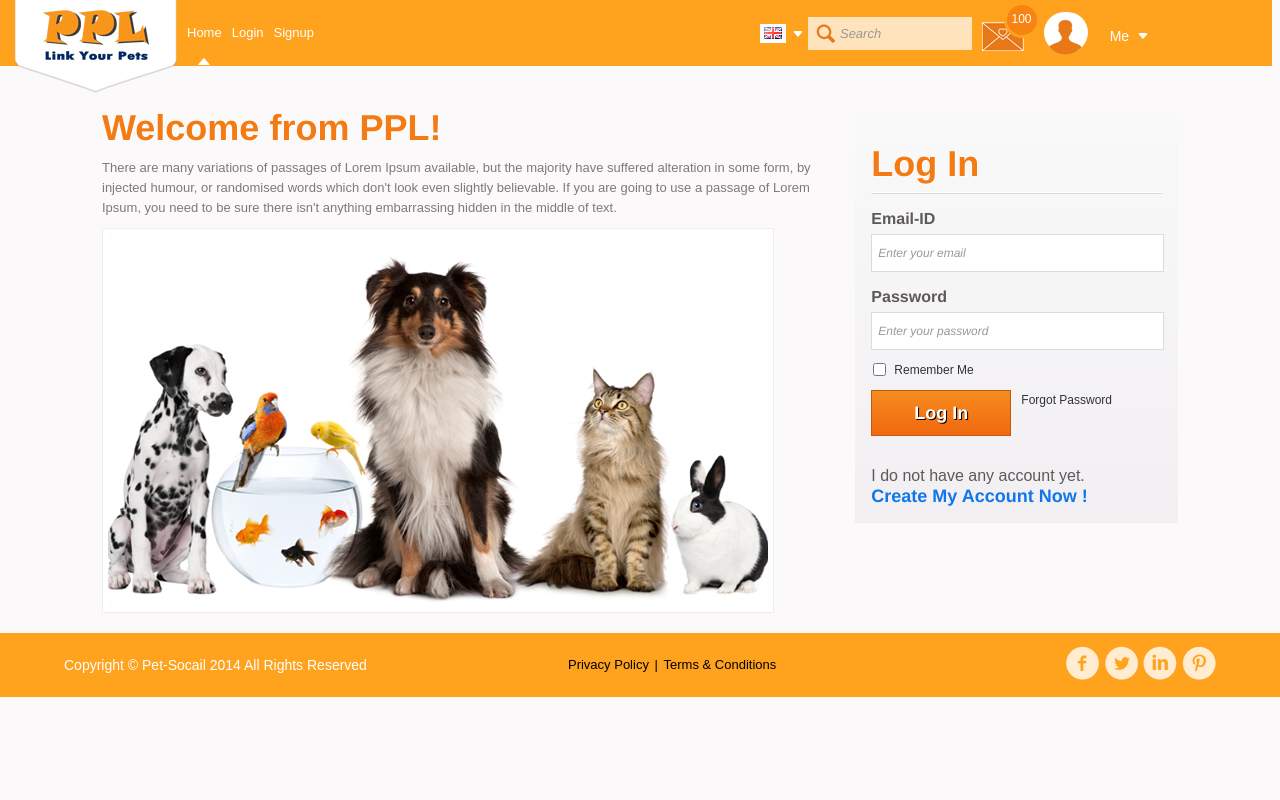
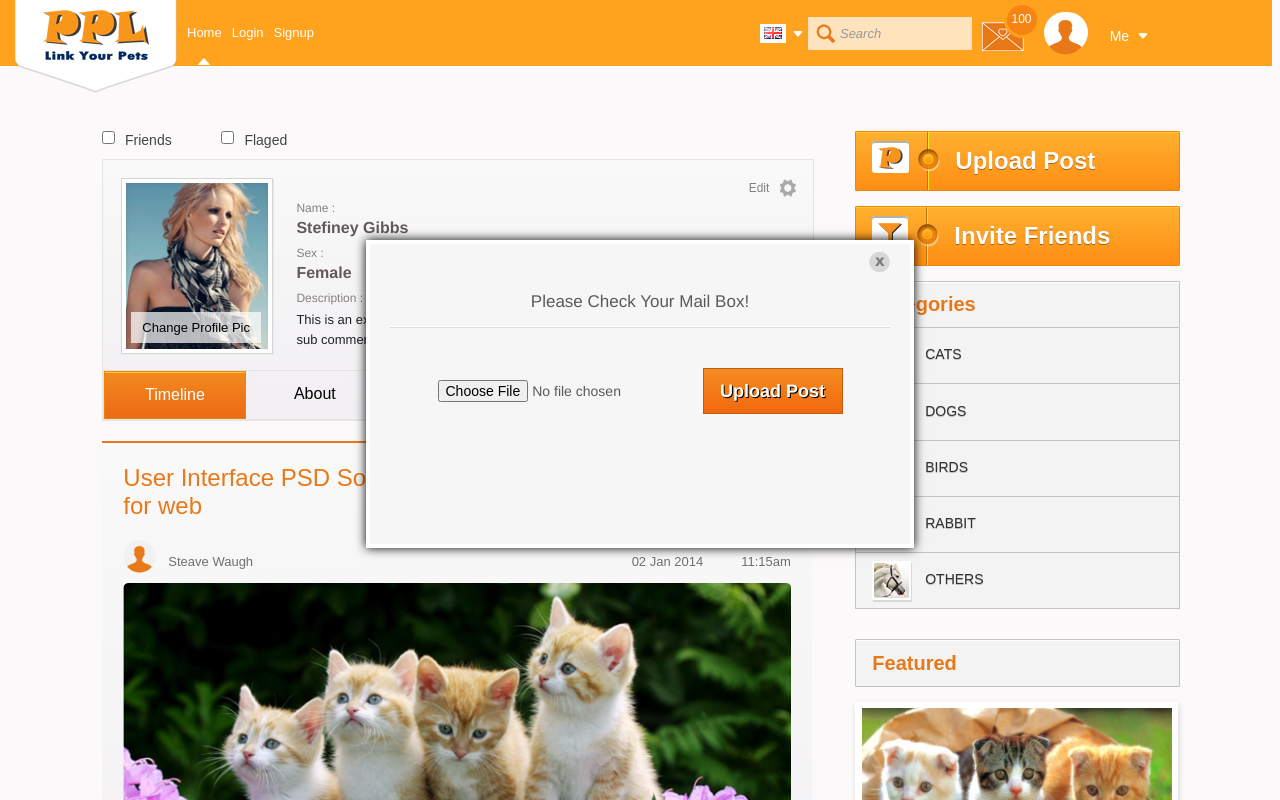
Before and after one commit to alokPatel7/pplAngular, an Angular app: page /timeline in a window 1280 px wide. Before the commit this address led to /login. Shown: the top 800 px of the page. Built offline with nearby package versions, Linux system fonts and the light colour scheme.

Commit message:
uploadPost

```diff
--- a/src/app/Service/data.service.ts
+++ b/src/app/Service/data.service.ts
@@ -7,8 +7,6 @@ import { from } from 'rxjs';
 })
 export class DataService {
   basicUrl = `http://localhost:2000`;
-
-  formData;
 
   constructor(private http: HttpClient) {}
 
@@ -22,4 +20,9 @@ export class DataService {
 
     return returnData;
   }
+
+  postImage(formData) {
+    console.log('service file', formData);
+    return this.http.post(`${this.basicUrl}/postUpload`, formData);
+  }
 }
--- a/src/app/timeline/timeline.component.ts
+++ b/src/app/timeline/timeline.component.ts
@@ -1,5 +1,4 @@
 import { Component, OnInit } from '@angular/core';
-import { Router } from '@angular/router';
 
 @Component({
   selector: 'app-timeline',
@@ -7,11 +6,7 @@ import { Router } from '@angular/router';
   styleUrls: ['./timeline.component.css'],
 })
 export class TimelineComponent implements OnInit {
-  constructor(private router: Router) {}
+  constructor() {}
 
-  ngOnInit(): void {
-    if (!localStorage.getItem('currentUserId')) {
-      this.router.navigate(['/login']);
-    }
-  }
+  ngOnInit(): void {}
 }
--- a/src/app/upload-post/upload-post.component.html
+++ b/src/app/upload-post/upload-post.component.html
@@ -1,9 +1,33 @@
-<div class="rght_btn">
+<div *ngIf="!popupboxStatus" class="popup_sec" id="pop_forgt">
+  <div class="clos_btn">
+    <img
+      src="./assets/images/clos.png"
+      alt=""
+      id="clos_pop"
+      (click)="handlePopupBox()"
+    />
+  </div>
+  <form #uploadForm="ngForm" (ngSubmit)="handlePostUpload()">
+    <div class="pop_hdr"><span>Please Check Your Mail Box!</span></div>
+    <div class="man_contnt">
+      <!-- <input type="file" name="myFile" /> -->
+      <input
+        (change)="changeFile($event)"
+        type="file"
+        name="myFile"
+        id="inputGroupFile01"
+      />
+      <input type="submit" value="Upload Post" />
+    </div>
+  </form>
+</div>
+
+<div class="rght_btn" style="cursor: pointer" (click)="handlePopupBox()">
   <span class="rght_btn_icon"
     ><img src="./assets/images/btn_iconb.png" alt="up"
   /></span>
   <span class="btn_sep"
     ><img src="./assets/images/btn_sep.png" alt="sep"
   /></span>
-  <a href="#">Upload Post</a>
+  <a>Upload Post</a>
 </div>
--- a/src/app/upload-post/upload-post.component.ts
+++ b/src/app/upload-post/upload-post.component.ts
@@ -1,15 +1,65 @@
 import { Component, OnInit } from '@angular/core';
+import { DataService } from '../Service/data.service';
 
 @Component({
   selector: 'app-upload-post',
   templateUrl: './upload-post.component.html',
-  styleUrls: ['./upload-post.component.css']
+  styleUrls: ['./upload-post.component.css'],
 })
 export class UploadPostComponent implements OnInit {
+  popupboxStatus: boolean = false;
+  uploadedFiles: File = null;
 
-  constructor() { }
+  constructor(private dataService: DataService) {}
 
-  ngOnInit(): void {
+  ngOnInit(): void {}
+
+  handlePopupBox() {
+    this.popupboxStatus = !this.popupboxStatus;
   }
 
+  changeFile(event) {
+    console.log('event', event.target.files);
+
+    this.uploadedFiles = event.target.files[0];
+    console.log('local var', this.uploadedFiles);
+
+    let fd = new FormData();
+    console.log('changeFile', fd);
+    fd.append('myFile', this.uploadedFiles, this.uploadedFiles.name);
+    console.log('changeFile', fd);
+    // this.dataService.postImage(this.uploadedFiles).subscribe((res) => {
+    //   console.log(res);
+    // });
+  }
+
+  // fileChange(element) {
+  //   console.log('file change', element);
+  //   this.uploadedFiles = element.target.files;
+  // }
+
+  //   handlePostUpload() {
+  //     let formData = new FormData();
+  //     for (var i = 0; i < this.uploadedFiles.length; i++) {
+  //       formData.append(
+  //         'uploads[]',
+  //         this.uploadedFiles[i],
+  //         this.uploadedFiles[i].name
+  //       );
+  //     }
+  //     // this.http.post('/api/upload', formData).subscribe((response) => {
+  //     //   console.log('response received is ', response);
+  //     // });
+  //
+  //   }
+  // }
+
+  // handlePostUpload(files: File[]) {
+  //   console.log('12121', files);
+  //   var formData = new FormData();
+  //   Array.from(files).forEach((f) => formData.append('file', f));
+
+  //   // this.dataService.postImage(formData).subscribe((event) => {});
+  //   // console.log('image upload', formData);
+  // }
 }
```
